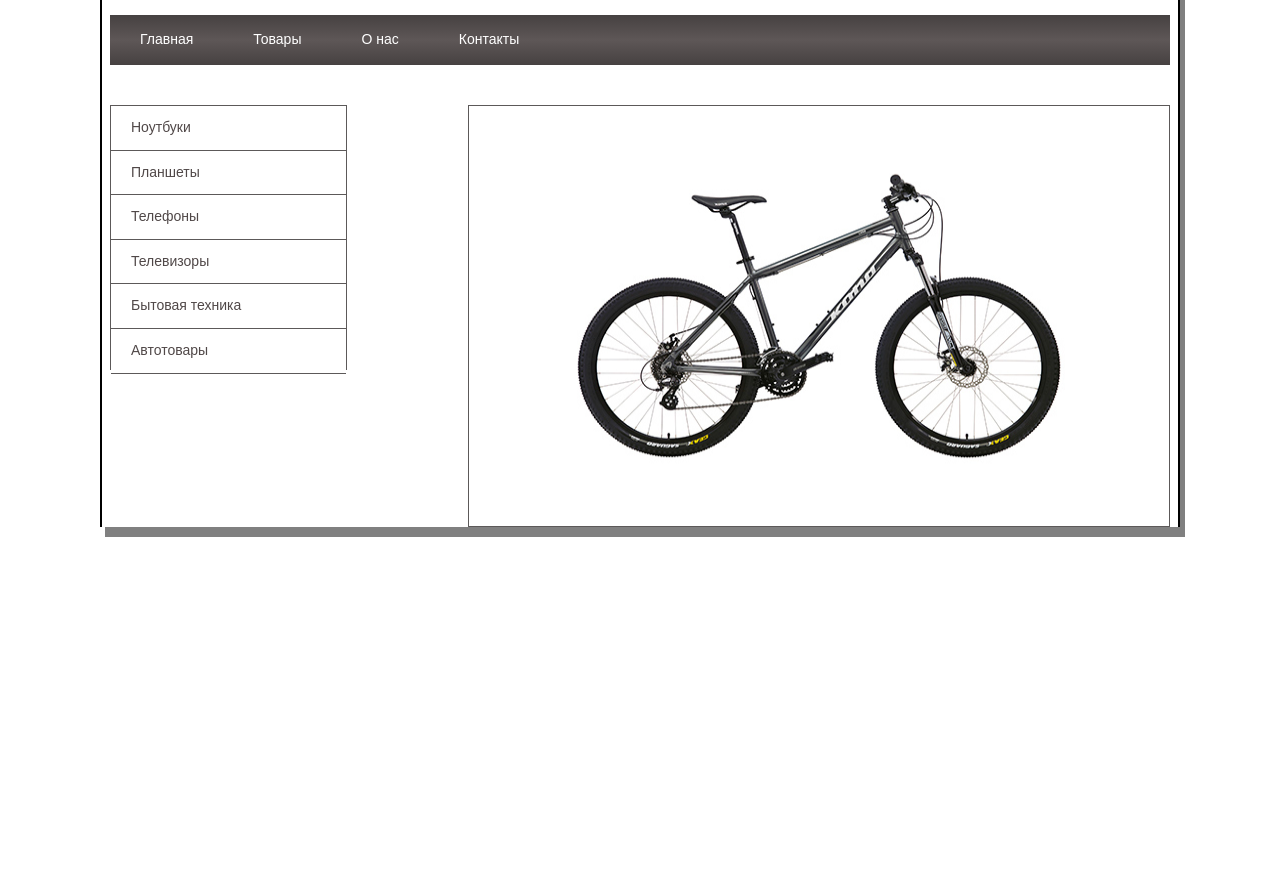
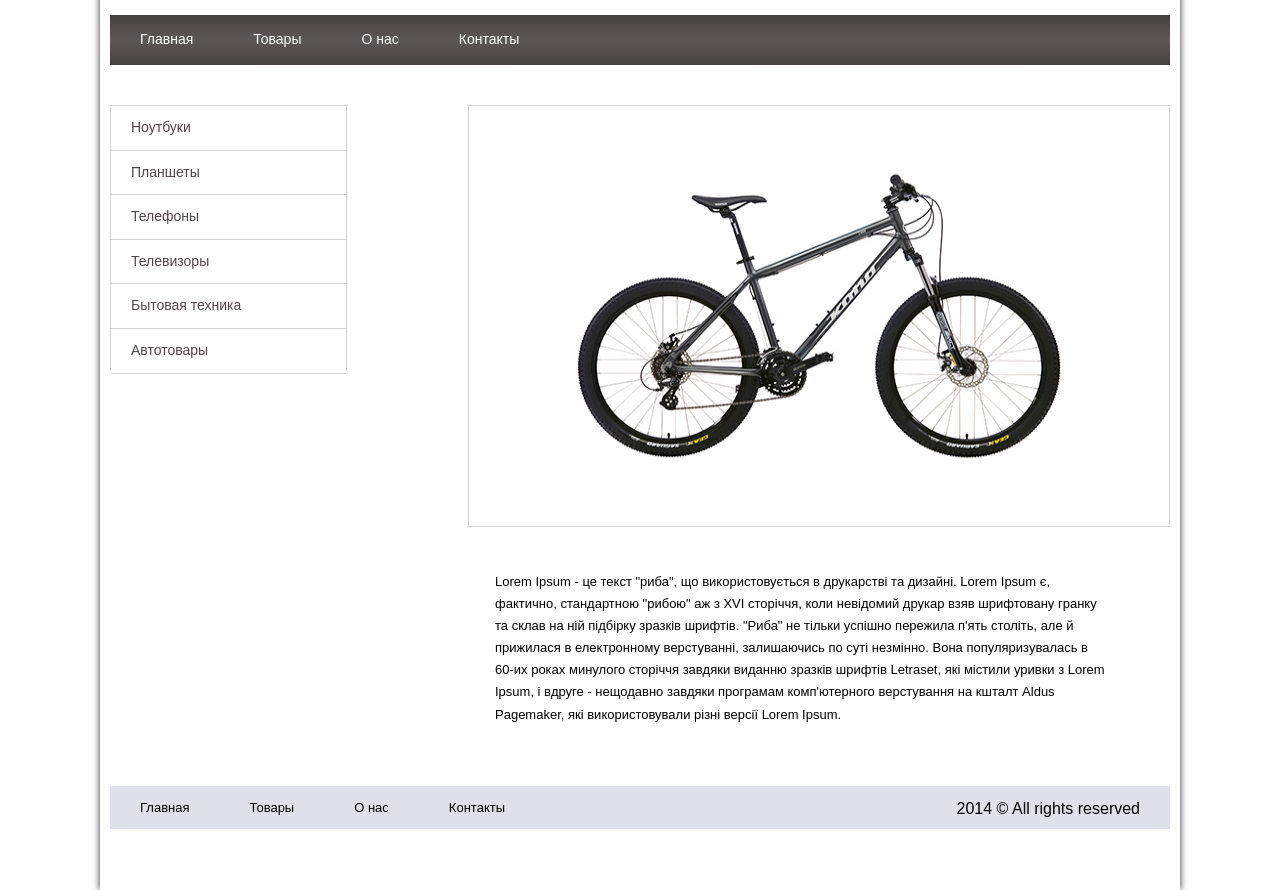
Before and after one commit to annaostapenko22/Bicycle, a plain HTML site: page index.html in a window 1280 px wide. Shown: the part 125-1015 px from the top of the page. Before the commit the page ends 800 px from the top, so only its background shows below. Drawn offline with Linux system fonts and the light colour scheme.

Commit message:
final addings

```diff
--- a/index.html
+++ b/index.html
@@ -11,7 +11,8 @@
 
 <body>
     <div class="main-block">
-        <div class="wrapper"><h1>Fitness</h1>
+        <div class="wrapper">
+            <h1>Fitness</h1>
             <header>
                 <ul class="main-menu">
                     <li><a href="#main">Главная</a></li>
@@ -29,8 +30,31 @@
                     <li><a href="#appliances">Бытовая техника</a></li>
                     <li><a href="#auto-products">Автотовары</a></li>
                 </ul>
+
+
+                <div class="container">
                     <img src="bicycle.jpg" alt="bicycle" height="300" width="500">
+                    <p>Lorem Ipsum - це текст "риба", що використовується в друкарстві та дизайні. Lorem Ipsum є,
+                        фактично, стандартною "рибою" аж з ХVI сторіччя, коли невідомий друкар взяв шрифтовану гранку та
+                        склав на ній підбірку зразків шрифтів. "Риба" не тільки успішно пережила п'ять століть, але й
+                        прижилася в електронному верстуванні, залишаючись по суті незмінно. Вона популяризувалась в
+                        60-их роках минулого сторіччя завдяки виданню зразків шрифтів Letraset, які містили уривки з
+                        Lorem Ipsum, і вдруге - нещодавно завдяки програмам комп'ютерного верстування на кшталт Aldus
+                        Pagemaker, які використовували різні версії Lorem Ipsum.
+                    </p>
+
                 </div>
+            </div>
+            <footer>
+                <ul class="adding-info">
+                    <li><a href="#main">Главная</a></li>
+                    <li><a href="#products">Товары</a></li>
+                    <li><a href="about-us">О нас</a></li>
+                    <li><a href="#contacts">Контакты</a></li>
+                    <li>2014 © All rights reserved</li>
+
+                </ul>
+            </footer>
         </div>
     </div>
 </body>
--- a/style.css
+++ b/style.css
@@ -9,11 +9,11 @@ body {
     line-height: 1.4;
 }
 .main-block {
-    border-left: solid 2px black;
-    border-right: solid 2px black;
     margin: 0 100px;
     box-shadow: 5px 10px grey;
     padding-top: 1px;
+    padding-bottom: 1px;
+    box-shadow: 0 0 7px rgba(24, 22, 22, 0.9);
 }
 .wrapper {
 margin: 0 auto;
@@ -54,15 +54,15 @@ h1 {
 .categories {
     list-style: none;
     width: 235px;
-    border-left: solid 1px rgb(92, 89, 89);
-    border-right: solid 1px rgb(92, 89, 89);
+    border-left: solid 1px rgba(168, 163, 163, 0.5);
+    border-right: solid 1px rgba(168, 163, 163, 0.5);
     height: 265px;
 }
 .categories li {
-    border-bottom: solid 1px rgb(92, 89, 89);
+    border-bottom: solid 1px rgba(168, 163, 163, 0.5);
 }
 .categories li:first-child {
-    border-top: solid 1px rgb(92, 89, 89);
+    border-top: solid 1px rgba(168, 163, 163, 0.5);
 }
 .categories a {
     display: block;
@@ -70,11 +70,49 @@ h1 {
     text-decoration: none;
     color: rgb(80, 72, 72);
 }
-img {
-    border: solid 1px rgb(92, 89, 89);
-    padding: 60px 100px;
-}
 .categories a:hover {
     background: rgb(192, 197, 211);
     padding: 12px 20px 12px 30px;
 }
+.container {
+    display: flex;
+    flex-direction: column;
+}
+img {
+    border: solid 1px rgba(168, 163, 163, 0.5);
+    padding: 60px 100px;
+}
+p {
+    float: top;
+    width: 610px;
+    margin-top: 44px;
+    margin-left: 27px;
+    font-size: 13px;
+    line-height: 1.7;
+}
+.adding-info {
+    list-style: none;
+    display: flex;
+    padding: 0;
+    width: 1060px;
+    margin: 60px auto;
+    background: rgb(224, 224, 235);
+    position: relative;
+}
+.adding-info a {
+    text-decoration: none;
+    color: black;
+    font-size: 13px;
+}
+.adding-info li {
+    display: inline-block;
+    padding: 12px 30px;
+}
+.adding-info > li:last-child {
+    font-size: 16px;
+    position: absolute;
+    right: 0;
+}
+.adding-info a:hover {
+    text-decoration: underline;
+}
```
Lines whose indentation alone changed are shown as unchanged.
